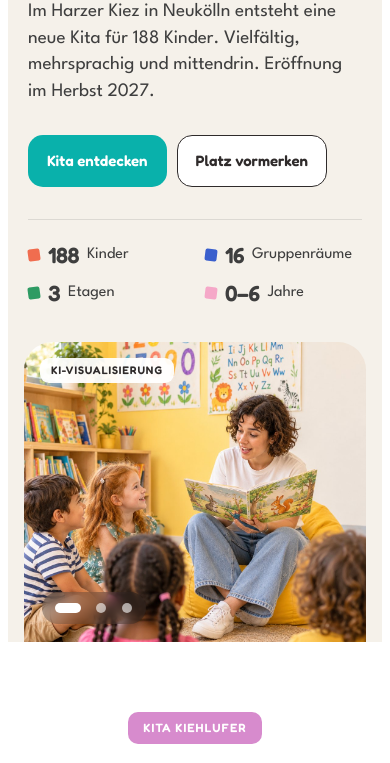
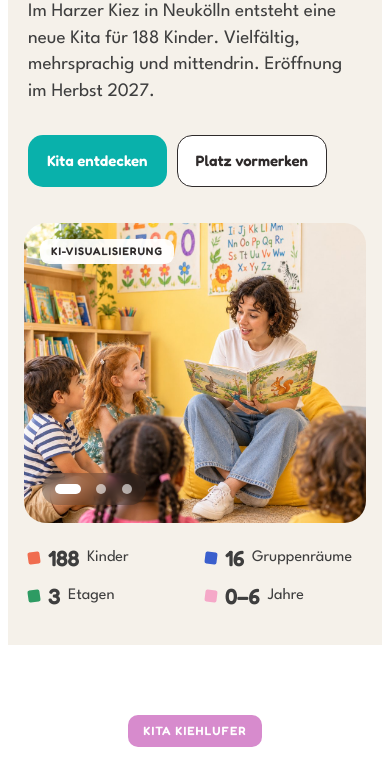
Before and after one commit to cirqular-enkei/kita-kiehlufer, a plain HTML site: page index.html in a window 390 px wide. Shown: the part 283-1046 px from the top of the page. Drawn offline with Linux system fonts and the light colour scheme.

Commit message:
Small screens: numbers sit under the hero photo
Co-Authored-By: Claude Fable 5.2 <noreply@anthropic.com>
Claude-Session: https://claude.ai/code/session_01WGQ31ZxoAWwrZHxiHf2h4k

```diff
--- a/index.html
+++ b/index.html
@@ -504,6 +504,15 @@ section>.wrap,.counters>.wrap{position:relative;z-index:2}
   .hero .cta{gap:10px;margin-top:30px;flex-wrap:nowrap}.hero .cta .btn{padding-inline:18px;font-size:15px;white-space:nowrap}
   .hero .copy p{margin-top:20px}.facts{margin-top:32px}
 }
+.facts.below{display:none}
+@media (max-width:900px){
+  .hero .copy .facts{display:none}
+  .facts.below{display:grid;order:3;border-top:0;margin:0;padding:26px 24px 44px}
+  .hero .pic{border-radius:28px}
+  .hero.v3 .photo3{margin-bottom:30px}
+  .hero.v3 .facts.below{padding-top:14px}
+}
+@media (max-width:600px){.facts.below{padding:22px 20px 36px}.hero .pic{border-radius:22px}}
 </style>
 </head>
 <body>
@@ -570,6 +579,12 @@ section>.wrap,.counters>.wrap{position:relative;z-index:2}
       <span class="tag" data-i18n="tag.ai">KI-Visualisierung</span>
       <div class="hero-dots" role="group" aria-label="Hero-Variante wählen"><button type="button" class="hn-dot on" data-slide="0" aria-label="Hero 1: Vorlesen" aria-pressed="true"></button><button type="button" class="hn-dot" data-slide="1" aria-label="Hero 2: Unser Haus" aria-pressed="false"></button><button type="button" class="hn-dot" data-slide="2" aria-label="Hero 3: Ohne Welle" aria-pressed="false"></button></div>
     </figure>
+    <ul class="facts below">
+      <li><i style="background:var(--coral)"></i><b>188</b> <span data-i18n="f.kids">Kinder</span></li>
+      <li><i style="background:#3A5FCD"></i><b>16</b> <span data-i18n="c.rooms">Gruppenräume</span></li>
+      <li><i style="background:#2E9B63"></i><b>3</b> <span data-i18n="c.floors">Etagen</span></li>
+      <li><i style="background:#F5A8C8"></i><b>0–6</b> <span data-i18n="f.age">Jahre</span></li>
+    </ul>
   </div>
 </section>
 <section id="kita" class="center">
```
